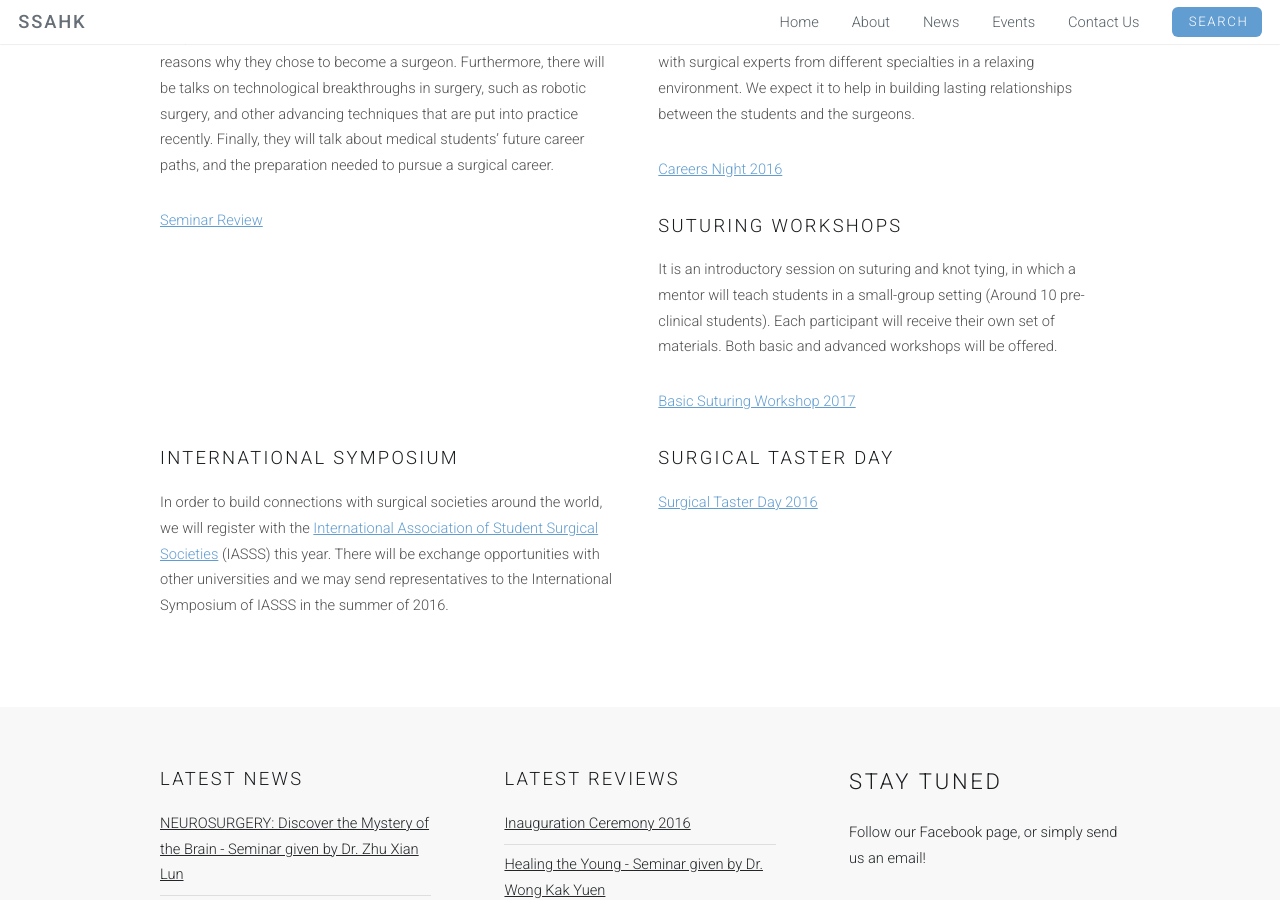
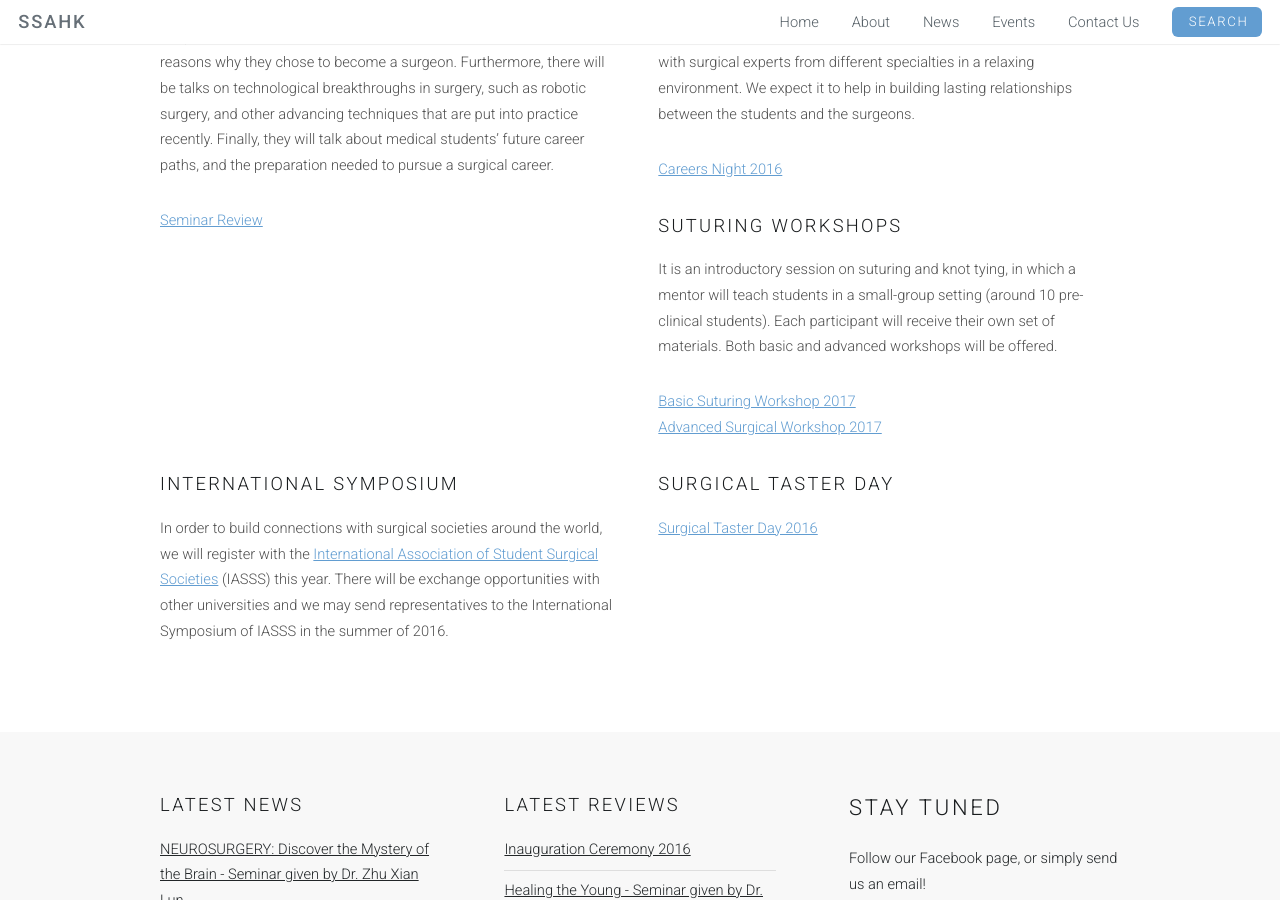
Before and after one commit to SSAHK/ssahk.github.io, a Jekyll site: the page built from events.html, in a window 1280 px wide and 900 px high, scrolled down 487 px. Built offline with Jekyll 4.4.1, drawn with Linux system fonts in a browser that asks for light colours.

Commit message:
advanced surgical workshop

```diff
--- a/events.html
+++ b/events.html
@@ -45,11 +45,12 @@ permalink: /events/
 						<h3>Suturing Workshops</h3>
 						<p>It is an introductory session on suturing and
 						knot tying, in which a mentor will teach students
-						in a small-group setting (Around 10 pre-clinical
+						in a small-group setting (around 10 pre-clinical
 						students). Each participant will receive their own
 						set of materials. Both basic and advanced workshops will be offered.</p>
 						<p>
-							<a href=“{{ site.baseurl }}/basicsuturing1617”>Basic Suturing Workshop 2017</a>
+							<a href=“{{ site.baseurl }}/basicsuturing1617”>Basic Suturing Workshop 2017</a><BR><a href=“{{ site.baseurl }}/advancedsuturing1617”>Advanced Surgical Workshop 2017</a>
+
 						</p>
 					</div>
 					<div class="6u 12u(mobilep)">
```
Also changed, not shown: _posts/2017-1-29-Advanced-Suturing-Workshop-17.html (added, +50 -0 lines), img/AdvancedSuturing2017.jpg (added).
